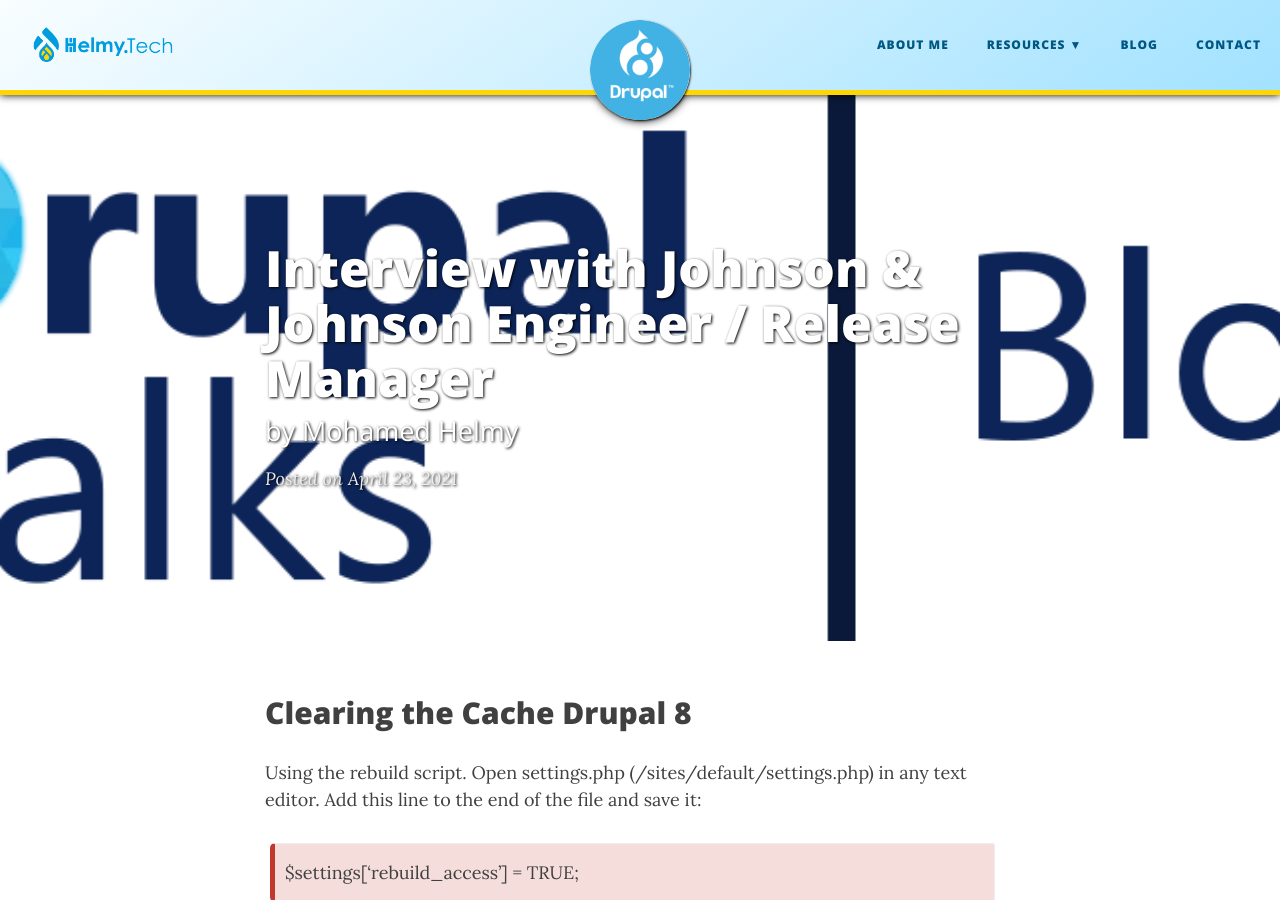
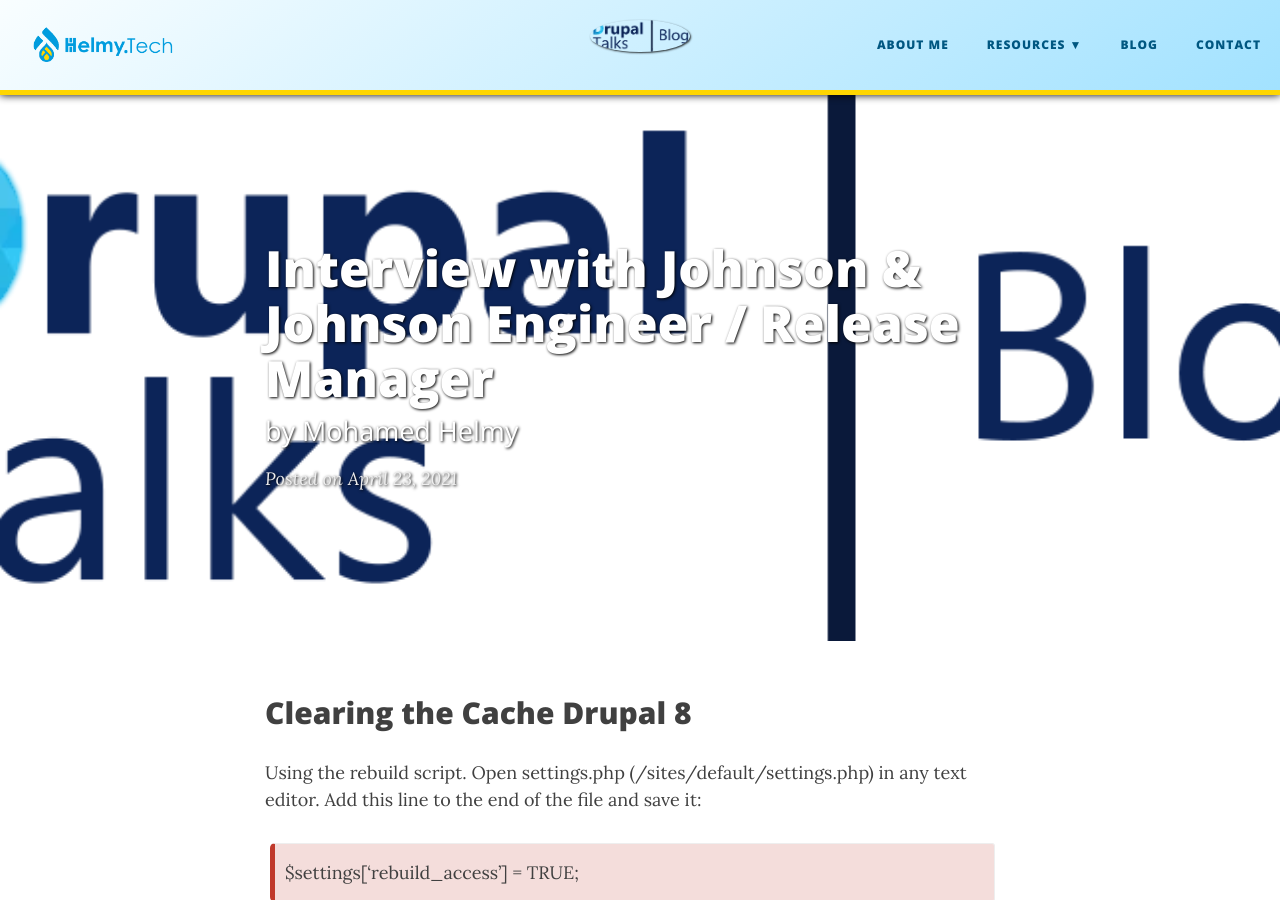
Before and after one commit to M-Helmy/m-helmy.github.io, a Jekyll site: the page built from _posts/2021-04-23-Interview.md, in a window 1280 px wide and 900 px high. Built offline with Jekyll 4.4.1, drawn with Linux system fonts in a browser that asks for light colours; nearby versions of some CDN libraries.

Commit message:
Update 2021-04-23-Interview.md

```diff
--- a/_posts/2021-04-23-Interview.md
+++ b/_posts/2021-04-23-Interview.md
@@ -2,8 +2,8 @@
 layout: post
 title: Interview with Johnson & Johnson Engineer / Release Manager
 subtitle: by Mohamed Helmy
-image: /img/D8.jpg
-logo: /img/DrupalTalks.png
+image: /img/DrupalTalks.png
+title-img: /img/DrupalTalks.png
 bigimg: /img/DrupalTalks.png
 ---
 
```
